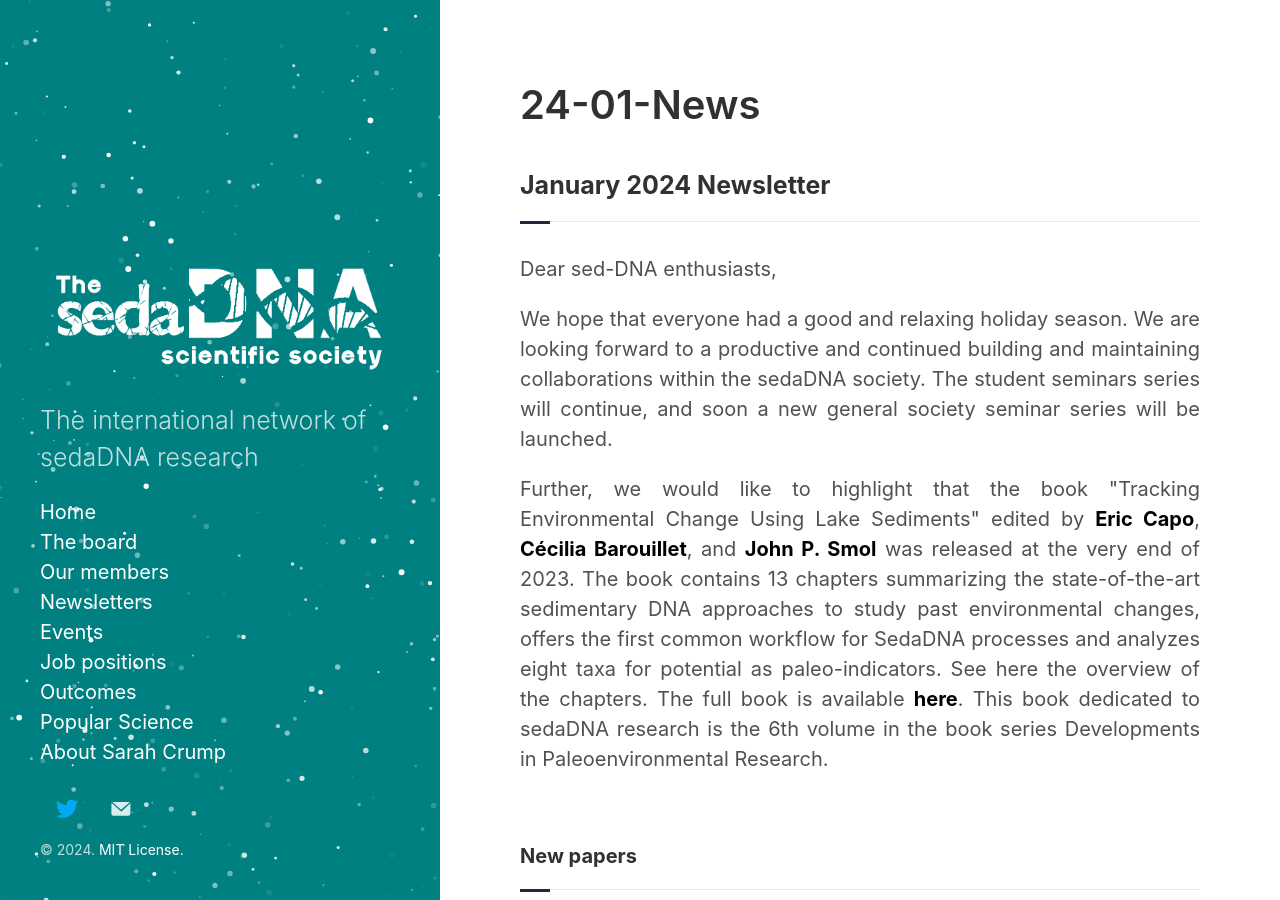
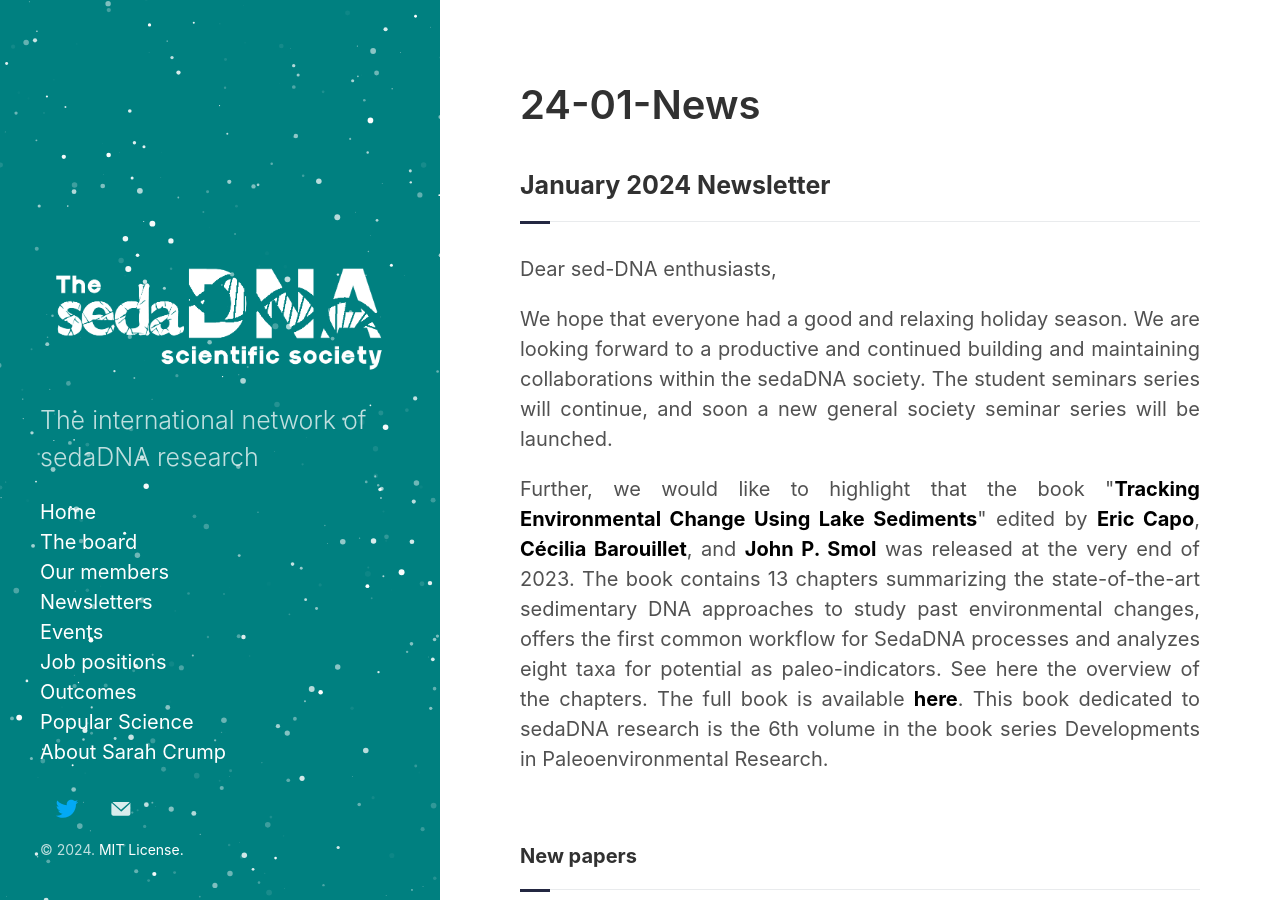
Before and after one commit to sedadna/sedadna.github.io, a Jekyll site: the page built from category/news/24-01.md, in a window 1280 px wide and 900 px high. Built offline with Jekyll 4.4.1, drawn with Linux system fonts in a browser that asks for light colours.

Commit message:
Update 24-01.md

```diff
--- a/category/news/24-01.md
+++ b/category/news/24-01.md
@@ -11,7 +11,7 @@
 <p> Dear sed-DNA enthusiasts,</p>
 <p>We hope that everyone had a good and relaxing holiday season. We are looking forward to a productive and continued building and maintaining collaborations within the sedaDNA society. The student seminars series will continue, and soon a new general society seminar series will be launched.</p>
 
-<p>Further, we would like to highlight that the book "Tracking Environmental Change Using Lake Sediments" edited by <a href="https://www.researchgate.net/profile/Eric-Capo" target="_blank"><b>Eric Capo</b></a>, <a href="https://www.researchgate.net/profile/Cecilia-Barouillet" target="_blank"><b>Cécilia Barouillet</b></a>, and <a href="https://www.researchgate.net/profile/John-Smol" target="_blank"><b>John P. Smol</b></a> was released at the very end of 2023. The book contains 13 chapters summarizing the state-of-the-art sedimentary DNA approaches to study past environmental changes, offers the first common workflow for SedaDNA processes and analyzes eight taxa for potential as paleo-indicators. See here the overview of the chapters. The full book is available <a href="https://link.springer.com/book/10.1007/978-3-031-43799-1" target="_blank"><b>here</b></a>. This book dedicated to sedaDNA research is the 6th volume in the book series Developments in Paleoenvironmental Research.</p>
+<p>Further, we would like to highlight that the book  "<a href="https://link.springer.com/book/10.1007/978-3-031-43799-1" target="_blank"><b>Tracking Environmental Change Using Lake Sediments</b></a>" edited by <a href="https://www.researchgate.net/profile/Eric-Capo" target="_blank"><b>Eric Capo</b></a>, <a href="https://www.researchgate.net/profile/Cecilia-Barouillet" target="_blank"><b>Cécilia Barouillet</b></a>, and <a href="https://www.researchgate.net/profile/John-Smol" target="_blank"><b>John P. Smol</b></a> was released at the very end of 2023. The book contains 13 chapters summarizing the state-of-the-art sedimentary DNA approaches to study past environmental changes, offers the first common workflow for SedaDNA processes and analyzes eight taxa for potential as paleo-indicators. See here the overview of the chapters. The full book is available <a href="https://link.springer.com/book/10.1007/978-3-031-43799-1" target="_blank"><b>here</b></a>. This book dedicated to sedaDNA research is the 6th volume in the book series Developments in Paleoenvironmental Research.</p>
 
 <br>
 <div class="intro">
```
